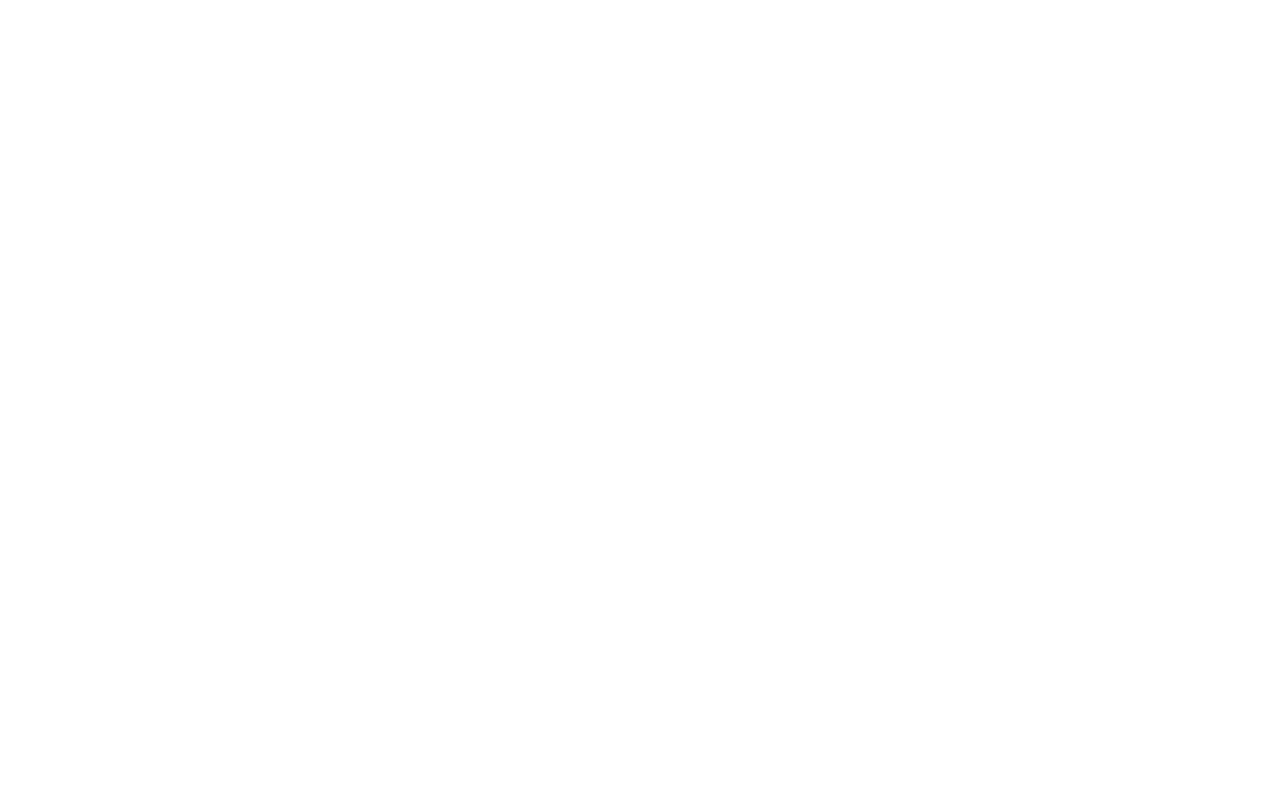
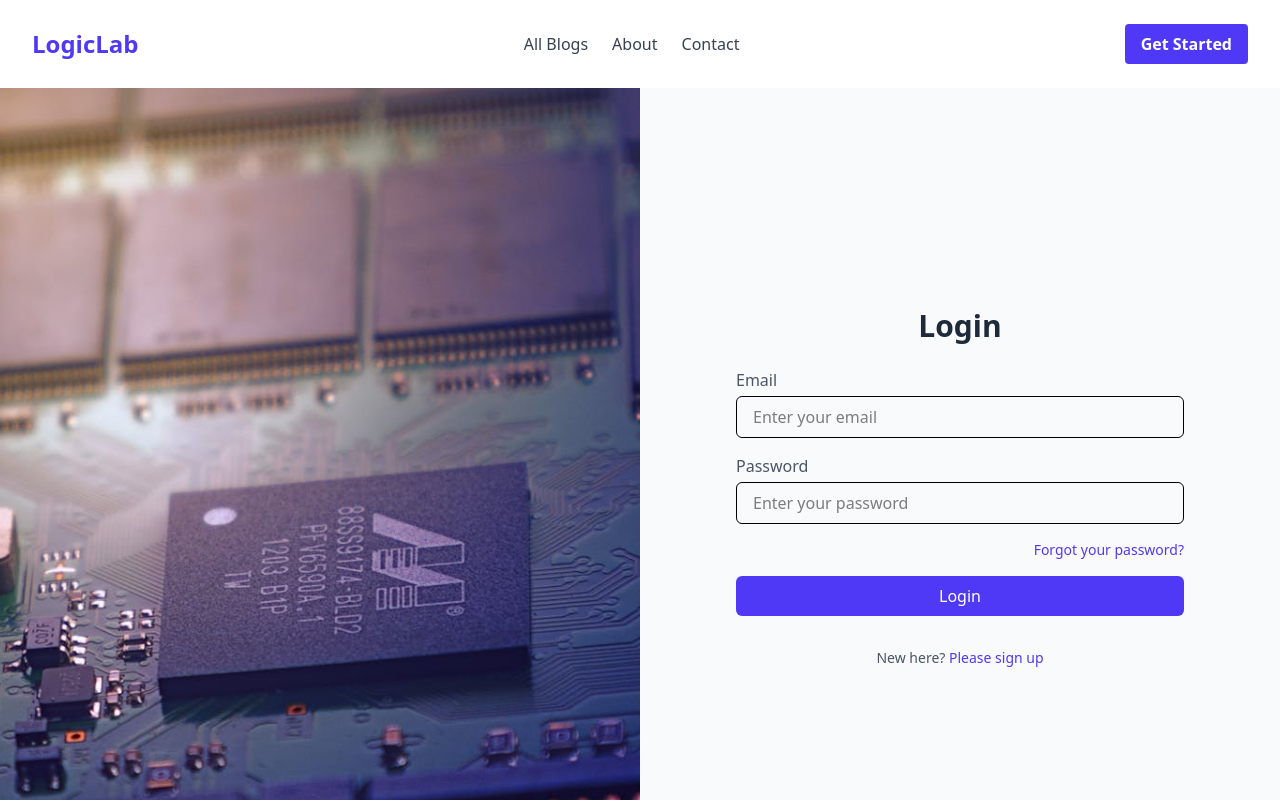
Before and after one commit to saurabhkumarxmpt/LogicsLab, a React (Vite) app in the folder Client/: page /login in a window 1280 px wide. Before the commit this address had no page. Shown: the top 800 px of the page. Built offline with nearby package versions, Linux system fonts and the light colour scheme.

Commit message:
make a login page

```diff
--- a/Client/src/App.jsx
+++ b/Client/src/App.jsx
@@ -1,11 +1,13 @@
 import {Routes,Route} from 'react-router-dom';
 import Home from './pages/Home';
+import Login from './components/auth/Login';
 
 const App=()=>{
   return(
     <>
     <Routes>
       <Route path='/' element={<Home/>}/>
+      <Route path='/login' element={<Login/>}/>
     </Routes>
     </>
   )
--- a/Client/src/components/Footer.jsx
+++ b/Client/src/components/Footer.jsx
@@ -1,6 +1,6 @@
 const Footer = () => {
   return (
-    <footer className="bg-gray-900 text-gray-300 py-6 mt-12">
+    <footer className="bg-gray-900 text-gray-300 py-6">
       <div className="max-w-6xl mx-auto px-4 flex flex-col md:flex-row justify-between items-center">
         {/* Left Side */}
         <p className="text-sm text-center md:text-left">
--- a/Client/src/components/Navbar.jsx
+++ b/Client/src/components/Navbar.jsx
@@ -1,4 +1,5 @@
 import { useState } from "react";
+import { Link } from "react-router-dom";
 const Navbar=()=>{
 
     const [isOpen, setIsOpen] = useState(false);
@@ -6,7 +7,7 @@
          <nav className="bg-white ">
       <div className="max-w-7xl mx-auto px-4 sm:px-6 lg:px-8">
         <div className="flex justify-between items-center h-22">
-          <div className="text-2xl font-bold text-indigo-600">LogicLab</div>
+        <Link to='/'> <div className="text-2xl font-bold text-indigo-600">LogicLab</div></Link>
 
           {/* Desktop Menu */}
           <div className="hidden md:flex space-x-6">
@@ -22,9 +23,9 @@
           </div>
 
           <div className="hidden md:block">
-            <button className="bg-indigo-600 text-white px-4 py-2 hover:bg-indigo-700 transition cursor-pointer font-semibold rounded">
+           <Link to='/login'> <button className="bg-indigo-600 text-white px-4 py-2 hover:bg-indigo-700 transition cursor-pointer font-semibold rounded">
               Get Started
-            </button>
+            </button></Link>
           </div>
 
           {/* Mobile Menu Button */}
@@ -51,9 +52,9 @@
           <a href="#" className="block text-gray-700 hover:text-indigo-600">
             Contact
           </a>
-          <button className="w-full bg-indigo-600 text-white px-4 py-2 rounded-lg hover:bg-indigo-700 transition">
+          <Link to='/login'><button className="w-full bg-indigo-600 text-white px-4 py-2 rounded-lg hover:bg-indigo-700 transition">
             Get Started
-          </button>
+          </button></Link>
         </div>
       )}
     </nav>
--- /dev/null
+++ b/Client/src/components/auth/Login.jsx
@@ -0,0 +1,74 @@
+import Navbar from "../Navbar";
+import Footer from "../Footer";
+
+const Login = () => {
+  return (
+    <>
+      <Navbar />
+
+      <div className="min-h-screen flex flex-col md:flex-row">
+        {/* Left Side Image */}
+        <div className="w-full md:w-1/2">
+          <img
+            src="/auth_images/login.jpg"
+            alt="image not found"
+            className="w-full h-full object-cover"
+          />
+        </div>
+
+        {/* Right Side Form */}
+        <div className="w-full md:w-1/2 flex items-center justify-center bg-gray-50 p-8">
+          <div className="w-full max-w-md">
+            <h1 className="text-3xl font-semibold text-gray-800 mb-6 text-center">
+              Login
+            </h1>
+
+            <form className="space-y-4">
+              <div>
+                <label className="block text-gray-600 mb-1">Email</label>
+                <input
+                  type="email"
+                  placeholder="Enter your email"
+                  className="w-full px-4 py-2 border rounded-md focus:outline-none focus:ring-2 focus:ring-indigo-400"
+                />
+              </div>
+
+              <div>
+                <label className="block text-gray-600 mb-1">Password</label>
+                <input
+                  type="password"
+                  placeholder="Enter your password"
+                  className="w-full px-4 py-2 border rounded-md focus:outline-none focus:ring-2 focus:ring-indigo-400"
+                />
+              </div>
+
+              <div className="text-right text-sm">
+                <a href="#" className="text-indigo-600 hover:underline">
+                  Forgot your password?
+                </a>
+              </div>
+
+              <button
+                type="submit"
+                className="w-full bg-indigo-600 text-white py-2 rounded-md hover:bg-indigo-700 transition"
+              >
+                Login
+              </button>
+
+              <p className="text-center text-sm text-gray-600 mt-4">
+                New here?{" "}
+                <a href="#" className="text-indigo-600 hover:underline">
+                  Please sign up
+                </a>
+              </p>
+            </form>
+          </div>
+        </div>
+      </div>
+
+      <Footer />
+    </>
+  );
+};
+
+export default Login;
```
Also changed, not shown: Client/public/auth_images/login.jpg (added).
